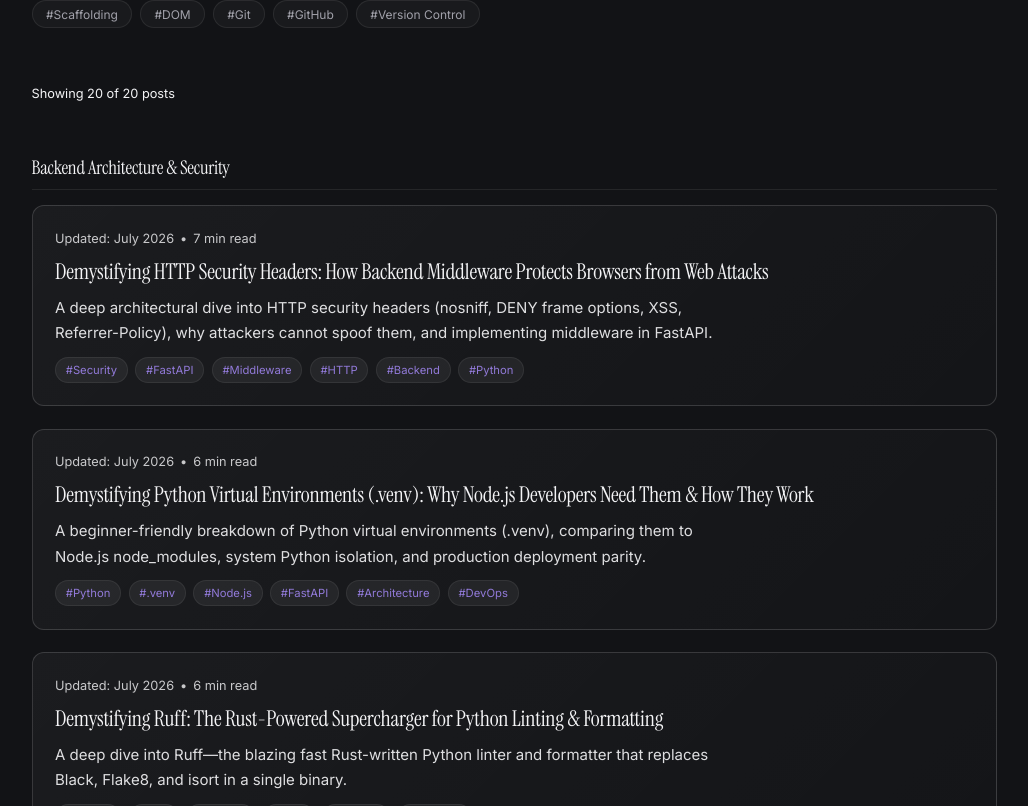
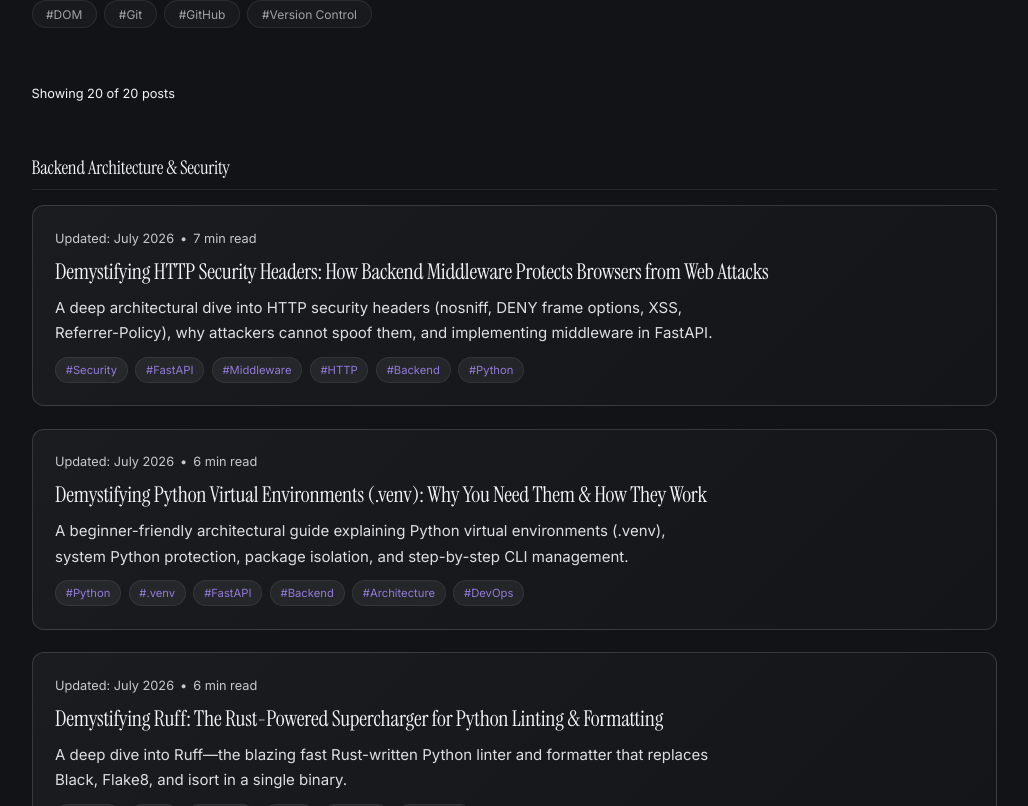
Before and after one commit to chris-lau/personalWebsite, a React (Vite) app in the folder frontend/: page /blog in a window 1280 px wide. Shown: the part 514-1320 px from the top of the page, without its empty margins (126-1154 px from the left). Built offline with nearby package versions, Linux system fonts and the light colour scheme.

Commit message:
refactor(blog): simplify .venv blog post title and intro to focus directly on Python development

```diff
--- a/frontend/src/data/blogPosts.ts
+++ b/frontend/src/data/blogPosts.ts
@@ -38,11 +38,11 @@
   {
     id: 'demystifying-python-virtual-environments-venv',
     slug: 'demystifying-python-virtual-environments-venv',
-    title: 'Demystifying Python Virtual Environments (.venv): Why Node.js Developers Need Them & How They Work',
-    description: 'A beginner-friendly breakdown of Python virtual environments (.venv), comparing them to Node.js node_modules, system Python isolation, and production deployment parity.',
+    title: 'Demystifying Python Virtual Environments (.venv): Why You Need Them & How They Work',
+    description: 'A beginner-friendly architectural guide explaining Python virtual environments (.venv), system Python protection, package isolation, and step-by-step CLI management.',
     updatedDate: 'July 2026',
     readTime: '6 min read',
-    tags: ['Python', '.venv', 'Node.js', 'FastAPI', 'Architecture', 'DevOps'],
+    tags: ['Python', '.venv', 'FastAPI', 'Backend', 'Architecture', 'DevOps'],
     author: 'Chris Lau',
     category: 'Backend Architecture & Security',
     featured: true,
--- a/frontend/src/data/posts/blog-demystifying-python-virtual-environments-venv.md
+++ b/frontend/src/data/posts/blog-demystifying-python-virtual-environments-venv.md
@@ -1,8 +1,8 @@
-# Demystifying Python Virtual Environments (.venv): Why Node.js Developers Need Them & How They Work
+# Demystifying Python Virtual Environments (.venv): Why You Need Them & How They Work
 
-If you are coming to Python backend development from a JavaScript/React background, one of the first differences you encounter is how dependencies are managed. In Node.js, every project gets a local `node_modules/` folder automatically when you run `npm install`. But when you first run `pip install` in Python, packages install **globally** across your entire computer by default!
+When building Python applications and REST APIs, one of the most critical steps in setting up a clean repository is establishing an isolated **Virtual Environment** (`.venv`). By default, running `pip install` in Python installs third-party libraries globally across your operating system.
 
-To solve this, Python uses **Virtual Environments** (`.venv`). This guide explains what a Python `.venv` is, why it is critical for backend engineering, and how it compares to Node.js tooling.
+To solve this, Python uses Virtual Environments (`.venv`). This guide explains what a Python `.venv` is, why project isolation is essential for backend software engineering, and how to manage virtual environments step-by-step.
 
 ---
 
```
